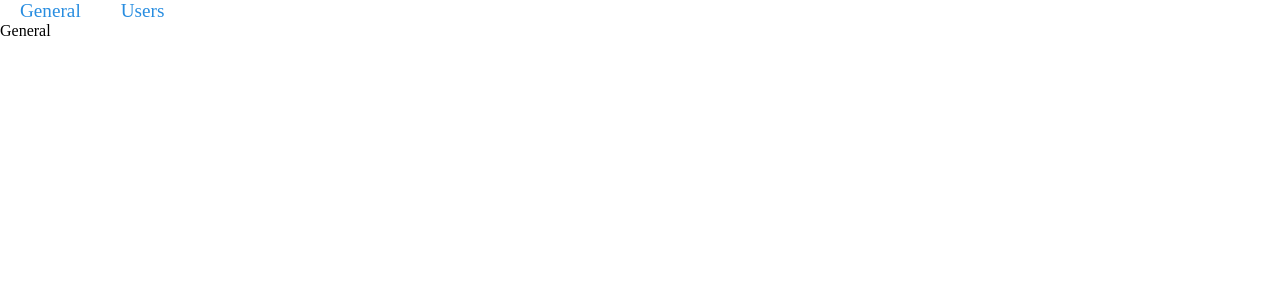
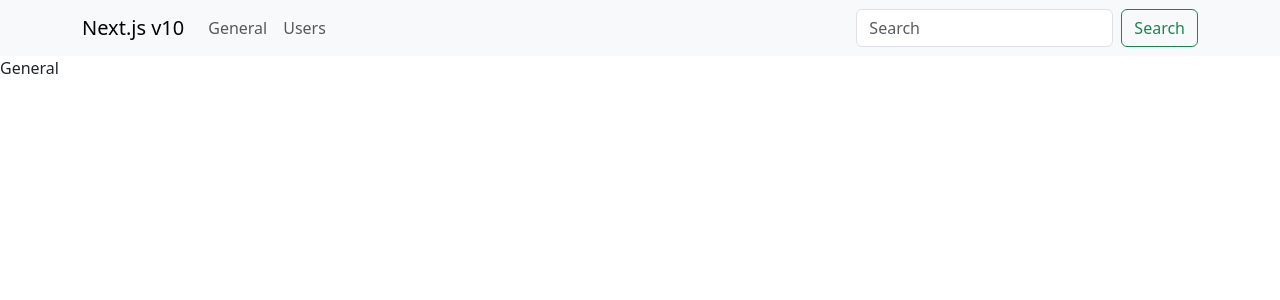
Before and after one commit to DukeKunYura/next-10, a Next.js app: page / in a window 1280 px wide. Shown: the top 300 px of the page. Built offline with nearby package versions, Linux system fonts and the light colour scheme.

Commit message:
[+] add bootstrap

```diff
--- a/components/A.js
+++ b/components/A.js
@@ -4,7 +4,7 @@ import styles from '../styles/A.module.css';
 const ALink = ({ text, href }) => {
     return (
         <Link href={href}>
-            <a className={styles.link}>{text}</a>
+            <a class="nav-link">{text}</a>
         </Link>
     );
 };
--- a/components/MainContainer.js
+++ b/components/MainContainer.js
@@ -6,13 +6,54 @@ const MainContainer = ({ children, keywords }) => {
         <>
             <Head>
                 <meta keywords={'next, ssr, test, ' + keywords}></meta>
-                <title>General</title>
+                <title>Next</title>
             </Head>
 
-            <div className="navbar">
-                <ALink href={'/'} text={'General'} />
-                <ALink href={'/users'} text={'Users'} />
-            </div>
+            <nav class="navbar navbar-expand-lg bg-body-tertiary">
+                <div class="container-xl">
+                    <a class="navbar-brand" href="#">
+                        Next.js v10
+                    </a>
+                    <button
+                        class="navbar-toggler"
+                        type="button"
+                        data-bs-toggle="collapse"
+                        data-bs-target="#navbarSupportedContent"
+                        aria-controls="navbarSupportedContent"
+                        aria-expanded="false"
+                        aria-label="Toggle navigation"
+                    >
+                        <span class="navbar-toggler-icon"></span>
+                    </button>
+                    <div
+                        class="collapse navbar-collapse"
+                        id="navbarSupportedContent"
+                    >
+                        <ul class="navbar-nav me-auto mb-2 mb-lg-0">
+                            <li class="nav-item">
+                                <ALink href={'/'} text={'General'} />
+                            </li>
+                            <li class="nav-item">
+                                <ALink href={'/users'} text={'Users'} />
+                            </li>
+                        </ul>
+                        <form class="d-flex" role="search">
+                            <input
+                                class="form-control me-2"
+                                type="search"
+                                placeholder="Search"
+                                aria-label="Search"
+                            />
+                            <button
+                                class="btn btn-outline-success"
+                                type="submit"
+                            >
+                                Search
+                            </button>
+                        </form>
+                    </div>
+                </div>
+            </nav>
             <div>{children}</div>
         </>
     );
--- a/package.json
+++ b/package.json
@@ -12,9 +12,11 @@
     "author": "",
     "license": "ISC",
     "dependencies": {
+        "bootstrap": "^5.3.2",
         "next": "^10.0.4",
         "react": "^17.0.1",
         "react-dom": "^17.0.1",
+        "reactstrap": "^9.2.1",
         "sass": "^1.69.5"
     }
 }
--- a/pages/_app.js
+++ b/pages/_app.js
@@ -1,4 +1,5 @@
 // These styles apply to every route in the application
+import 'bootstrap/dist/css/bootstrap.css';
 import '../styles/global.css';
 
 export default function App({ Component, pageProps }) {
--- a/pages/users.js
+++ b/pages/users.js
@@ -5,8 +5,7 @@ import MainContainer from '../components/MainContainer';
 const Users = ({ users }) => {
     return (
         <MainContainer keywords={'users'}>
-            Users
-            <div>
+            <div class="container-xl">
                 {users.map((user) => (
                     <ul key={user.id}>
                         <Link href={`/user/${user.id}`}>{user.name}</Link>
```
Also changed, not shown: pages/_documents.js (added, +16 -0 lines), pages/user/[id].js (+15 -16 lines), 1 other file (tests, documents, lock files or other folders). Lines whose indentation alone changed are shown as unchanged.
